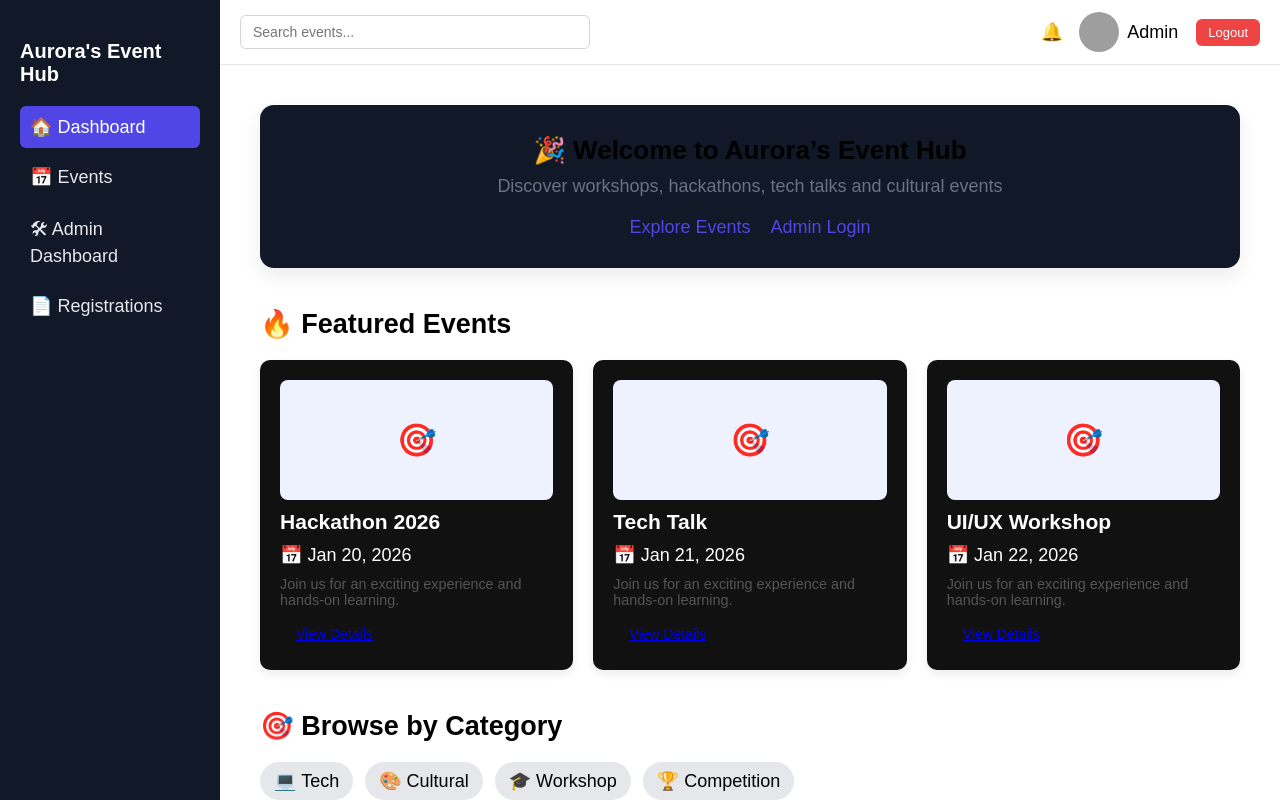
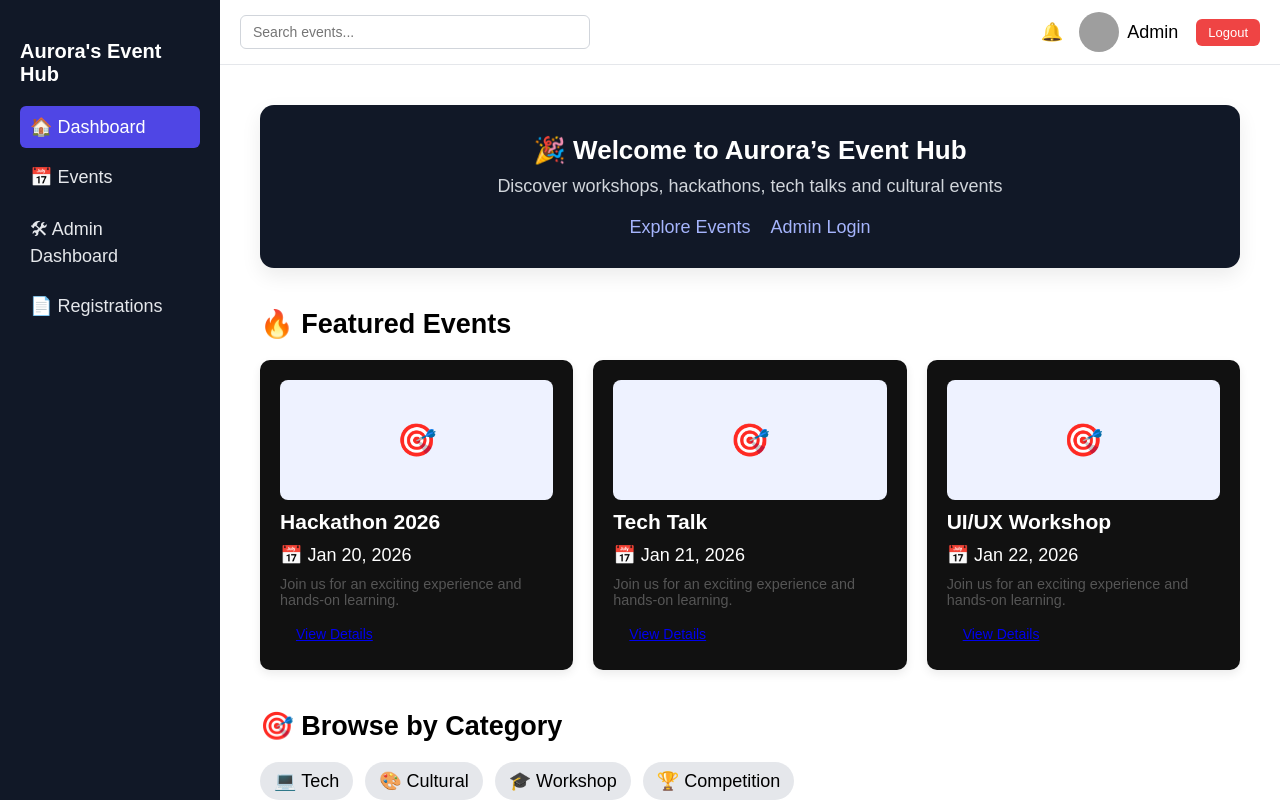
Before and after one commit to vaishnavichattarbandh/event-registration-frontend, a React app: page / in a window 1280 px wide. Shown: the top 800 px of the page. Built offline with nearby package versions, Linux system fonts and the light colour scheme; grey boxes are pictures that could not be loaded; the HTML template or start-up script is replaced by a standard one.

Commit message:
Fix welcome card styling

```diff
--- a/src/styles/dashboard.css
+++ b/src/styles/dashboard.css
@@ -2,7 +2,47 @@
   padding: 20px;
 }
 
-/* HERO */
+/* =========================
+   WELCOME / HERO CARD
+========================= */
+
+.welcome-card {
+  background: #111827;
+  border-radius: 14px;
+  padding: 30px;
+  margin-bottom: 30px;
+  box-shadow: 0 8px 20px rgba(0, 0, 0, 0.08);
+  text-align: center;
+  color: white;
+}
+
+.welcome-card h1 {
+  margin-bottom: 10px;
+  font-size: 26px;
+  color: white;
+}
+
+.welcome-card p {
+  color: #d1d5db;
+  margin-bottom: 20px;
+}
+
+.welcome-links {
+  display: flex;
+  justify-content: center;
+  gap: 20px;
+}
+
+.welcome-links a {
+  color: #a5b4fc;
+  font-weight: 500;
+  text-decoration: none;
+}
+
+/* =========================
+   HERO (OLD SECTION)
+========================= */
+
 .hero {
   text-align: center;
   padding: 40px 20px;
@@ -16,7 +56,10 @@
   flex-wrap: wrap;
 }
 
-/* SECTIONS */
+/* =========================
+   SECTIONS
+========================= */
+
 .section {
   margin-top: 40px;
 }
@@ -26,12 +69,12 @@
 }
 
 /* =========================
-   EVENT GRID (IMPORTANT)
+   EVENT GRID
 ========================= */
 
 .event-grid {
   display: grid;
-  grid-template-columns: repeat(3, 1fr); /* Desktop */
+  grid-template-columns: repeat(3, 1fr);
   gap: 20px;
 }
 
@@ -77,7 +120,7 @@
 /* MOBILE */
 @media (max-width: 640px) {
   .event-grid {
-    grid-template-columns: repeat(2, 1fr); /* ✅ 2 cards side by side */
+    grid-template-columns: repeat(2, 1fr);
   }
 
   .event-card {
@@ -89,7 +132,10 @@
   }
 }
 
-/* CATEGORIES */
+/* =========================
+   CATEGORIES
+========================= */
+
 .categories {
   display: flex;
   gap: 12px;
@@ -102,14 +148,20 @@
   border-radius: 20px;
 }
 
-/* UPCOMING */
+/* =========================
+   UPCOMING
+========================= */
+
 .upcoming {
   display: flex;
   flex-direction: column;
   gap: 12px;
 }
 
-/* CTA */
+/* =========================
+   CTA
+========================= */
+
 .cta {
   margin-top: 60px;
   padding: 40px 20px;
@@ -118,33 +170,3 @@
   color: white;
   border-radius: 12px;
 }
-.welcome-card {
-  background: #111827;
-  border-radius: 14px;
-  padding: 30px;
-  margin-bottom: 30px;
-  box-shadow: 0 8px 20px rgba(0, 0, 0, 0.08);
-  text-align: center;
-}
-
-.welcome-card h1 {
-  margin-bottom: 10px;
-  font-size: 26px;
-}
-
-.welcome-card p {
-  color: #6b7280;
-  margin-bottom: 20px;
-}
-
-.welcome-links {
-  display: flex;
-  justify-content: center;
-  gap: 20px;
-}
-
-.welcome-links a {
-  color: #4f46e5;
-  font-weight: 500;
-  text-decoration: none;
-}
```
